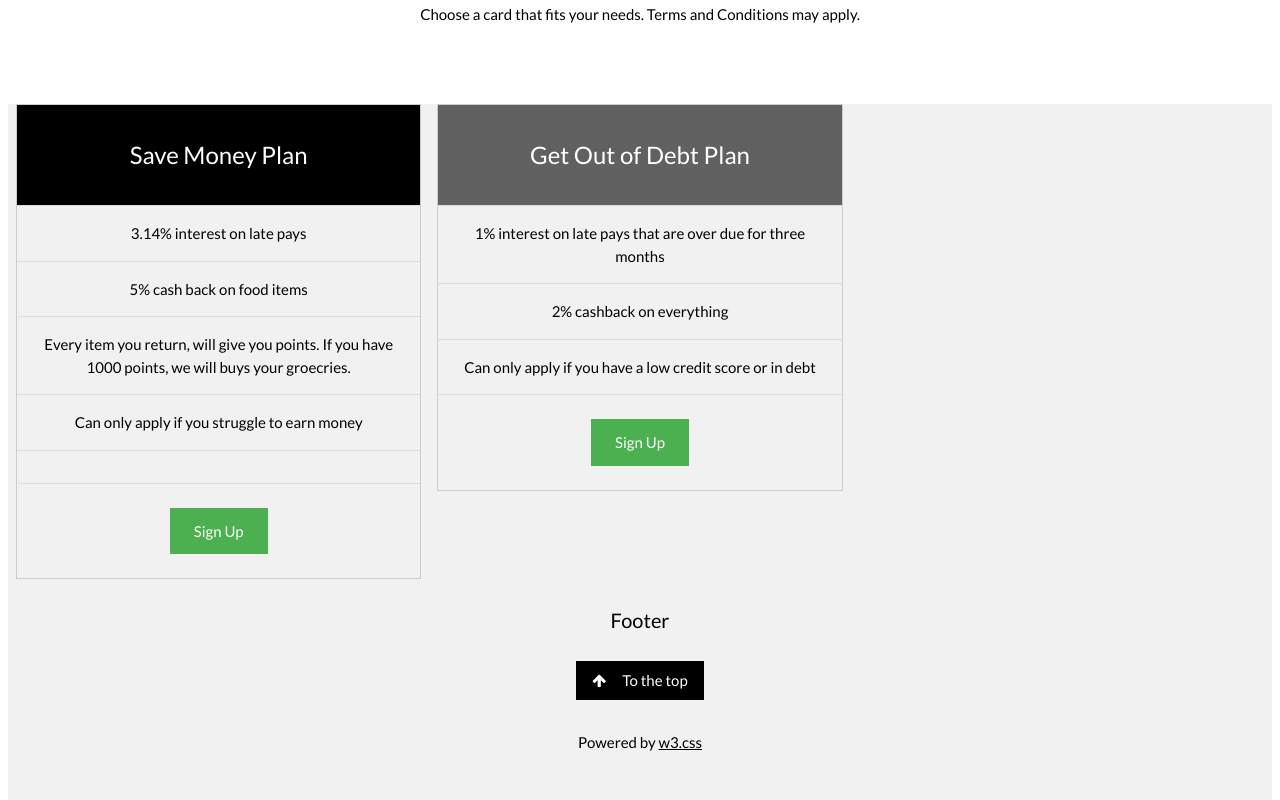
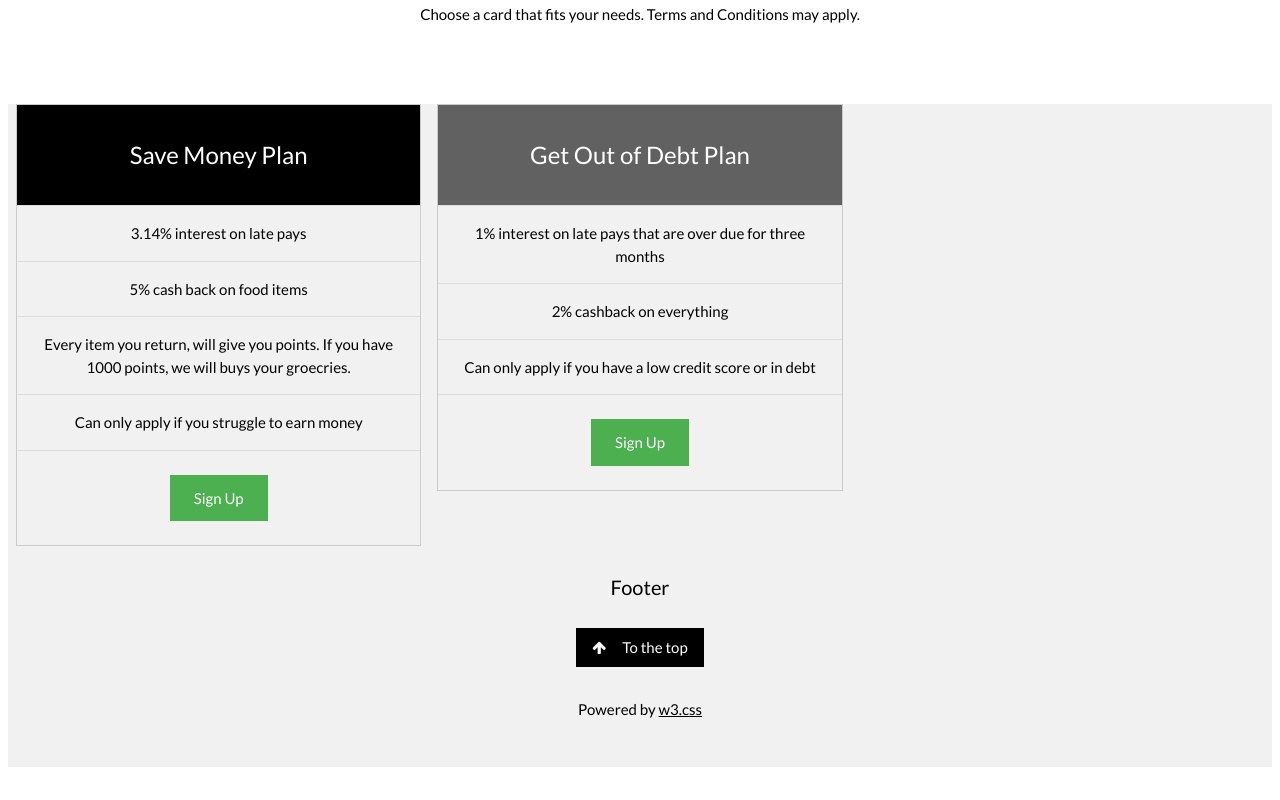
Before and after one commit to NJisCoding/Design-Smart-Credit-Card, a plain HTML site: page Index.html in a window 1280 px wide. Shown: the part 1108-1908 px from the top of the page. After the commit the page ends 1875 px from the top, so only its background shows below. Drawn offline with nearby package versions, Linux system fonts and the light colour scheme.

Commit message:
Fix HTML encoding issues in Index.html

```diff
--- a/Index.html
+++ b/Index.html
@@ -86,7 +86,6 @@ We provide safe deals to help people who are struggling financially. Some exampl
         <li class="w3-padding-16">5% cash back on food items</li>
         <li class="w3-padding-16">Every item you return, will give you points. If you have 1000 points, we will buys your groecries.</li>
         <li class="w3-padding-16">Can only apply if you struggle to earn money</li>
-        <li class="w3-padding-16">
         <li class="w3-light-grey w3-padding-24">
           <button class="w3-button w3-green w3-padding-large">Sign Up</button>
         </li>
```
